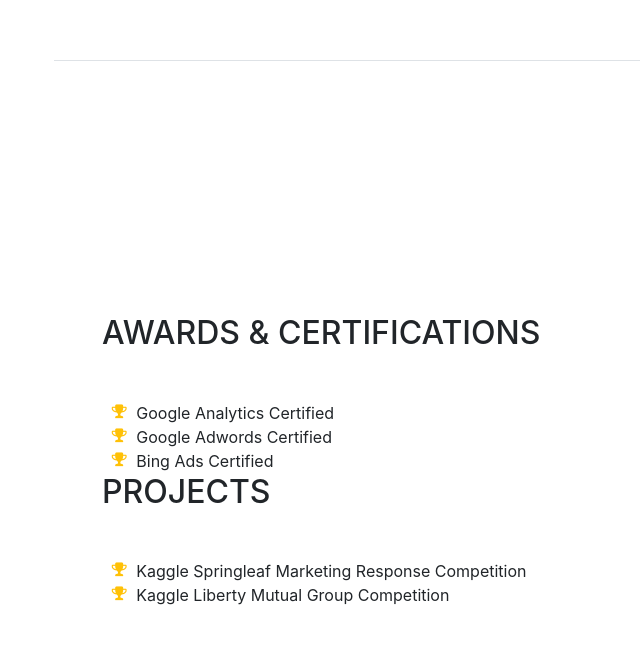
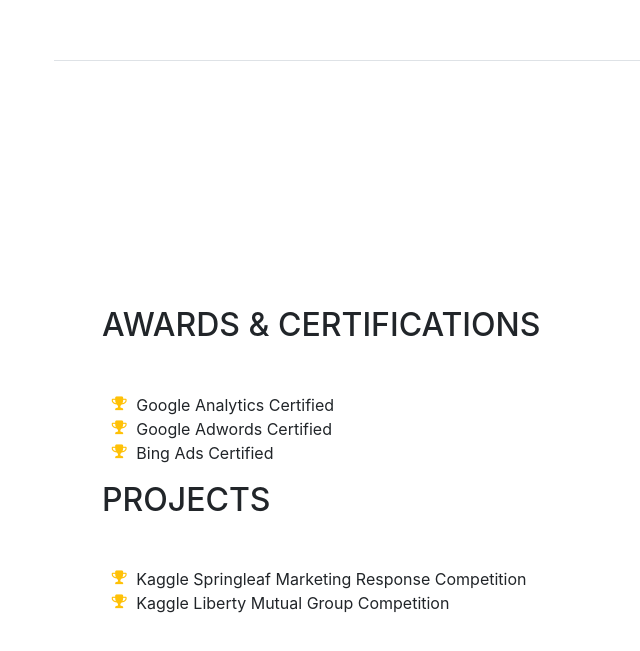
Before and after one commit to StefanieAnderson/cv, a website with bundled scripts: page index.html in a window 1280 px wide. Shown: the part 4357-5008 px from the top of the page, without its empty margins (218-858 px from the left). Built offline with nearby package versions, Linux system fonts and the light colour scheme; a web font is replaced by a local one.

Commit message:
Update index.html

```diff
--- a/index.html
+++ b/index.html
@@ -337,7 +337,7 @@
              Bing Ads Certified</li>
            <li>
          </ul>
-       <h2 class="mb-5">Projects</h2>
+       <h2 class="mb-5 mt-3">Projects</h2>
          <ul class="fa-ul mb-0">
            <li>
              <i class="fa-li fa fa-trophy text-warning"></i>
```
